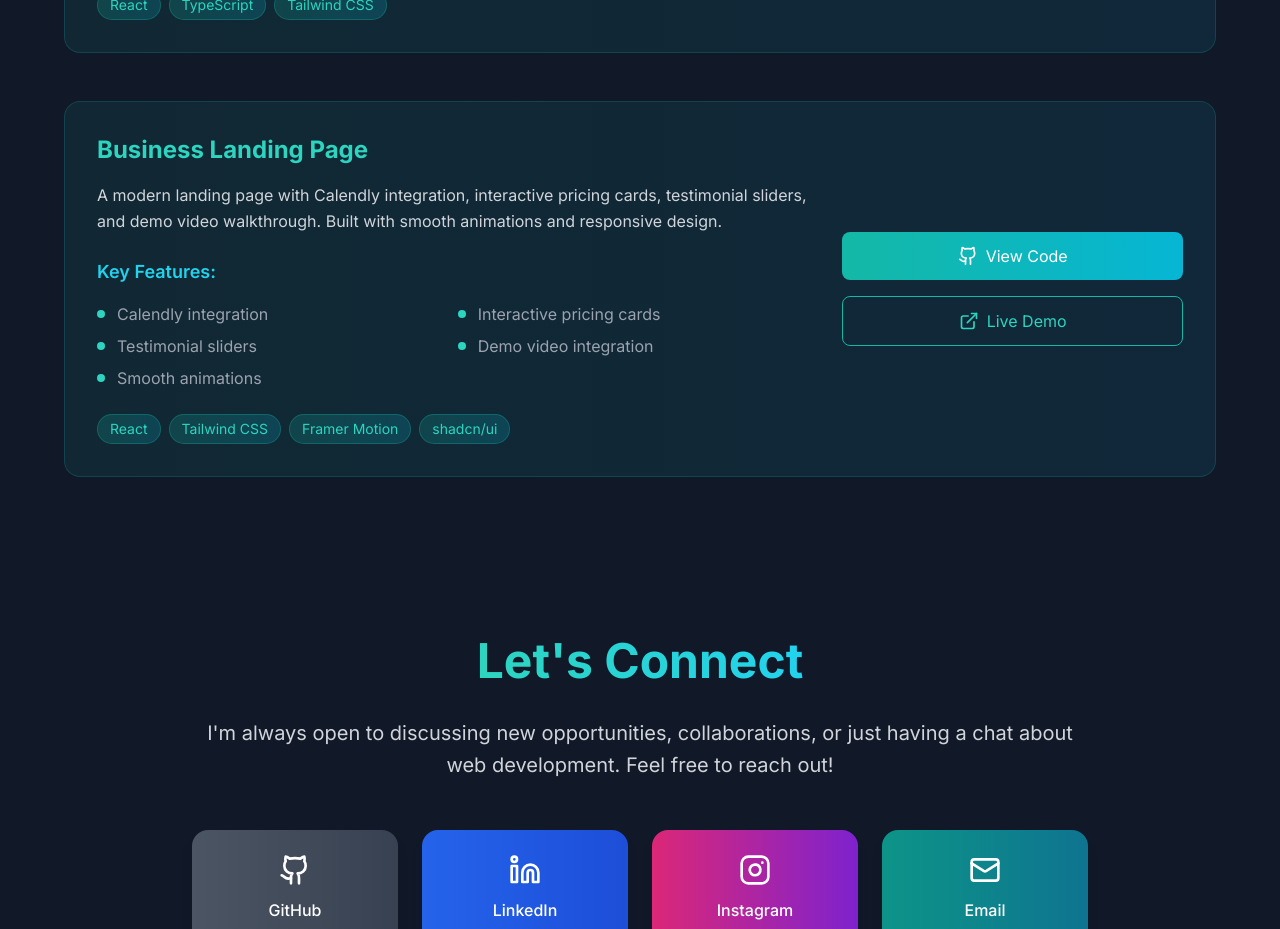
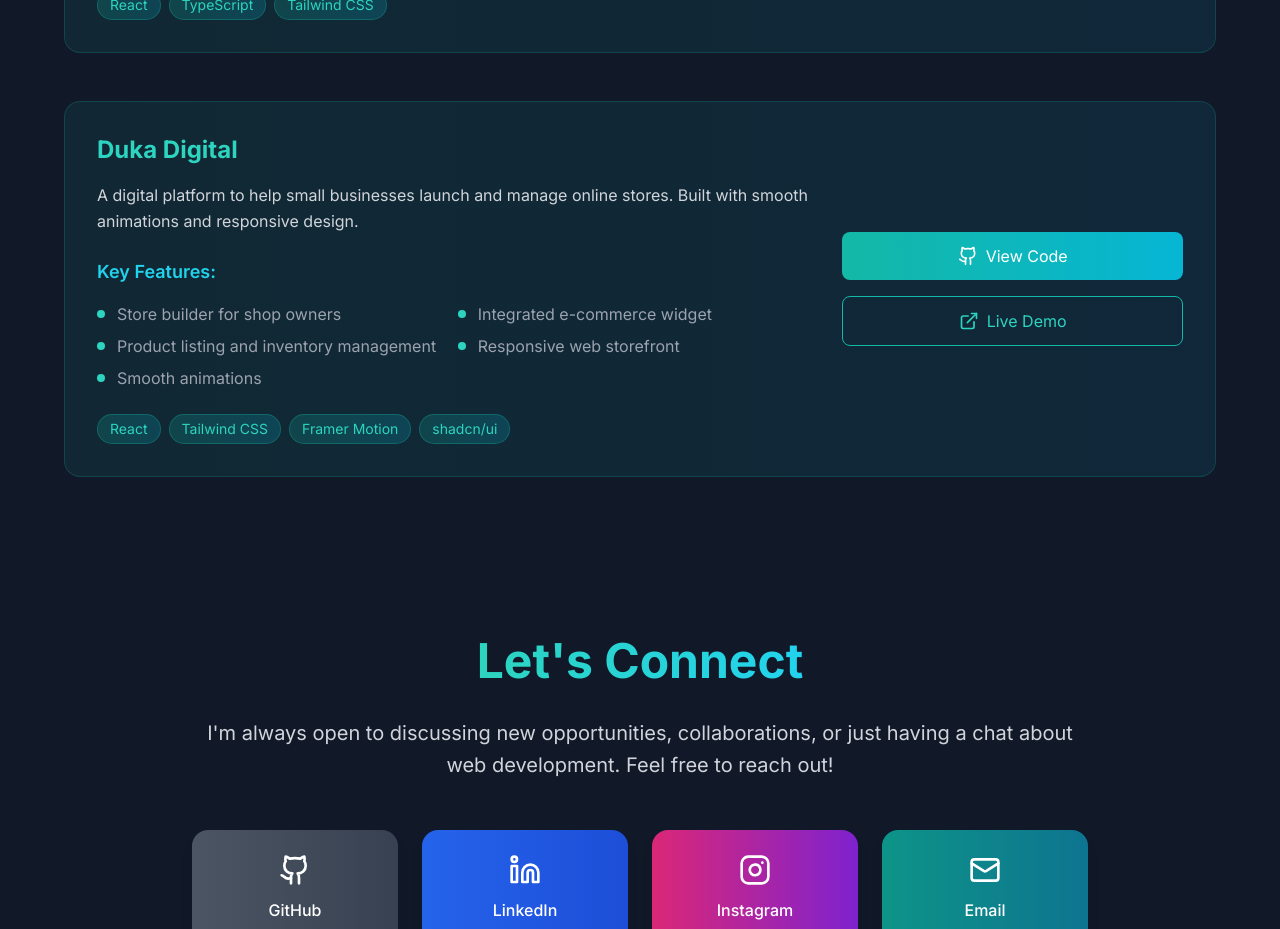
Before and after one commit to PaulJkr/my_portfolio, a React (Vite) app: page / in a window 1280 px wide. Shown: the part 5600-6529 px from the top of the page. Built offline with nearby package versions, Linux system fonts and the light colour scheme.

Commit message:
docs: add project summary for Duka Digitl

```diff
--- a/src/components/Projects.tsx
+++ b/src/components/Projects.tsx
@@ -67,23 +67,23 @@ const Projects = () => {
         "Contact / partnership / volunteer signup",
         "Gallery of training sessions",
       ],
-      github: "https://github.com/PaulJkr/fish-sell-app",
-      live: "#",
+      github: "https://github.com/PaulJkr/Evo-1",
+      live: "https://evolve-emergency.netlify.app/",
     },
     {
-      title: "Business Landing Page",
+      title: "Duka Digital",
       description:
-        "A modern landing page with Calendly integration, interactive pricing cards, testimonial sliders, and demo video walkthrough. Built with smooth animations and responsive design.",
+        "A digital platform to help small businesses launch and manage online stores. Built with smooth animations and responsive design.",
       technologies: ["React", "Tailwind CSS", "Framer Motion", "shadcn/ui"],
       features: [
-        "Calendly integration",
-        "Interactive pricing cards",
-        "Testimonial sliders",
-        "Demo video integration",
+        "Store builder for shop owners",
+        "Integrated e-commerce widget",
+        "Product listing and inventory management",
+        "Responsive web storefront",
         "Smooth animations",
       ],
-      github: "https://github.com/PaulJkr/business-landing-page",
-      live: "#",
+      github: "https://github.com/PaulJkr/duka_digital",
+      live: "https://dukadigital.netlify.app/",
     },
   ];
 
--- a/tsconfig.json
+++ b/tsconfig.json
@@ -6,6 +6,7 @@
     "allowJs": false,
     "skipLibCheck": true,
     "esModuleInterop": false,
+    "ignoreDeprecations": "6.0",
     "allowSyntheticDefaultImports": true,
     "strict": true,
     "forceConsistentCasingInFileNames": true,
```
